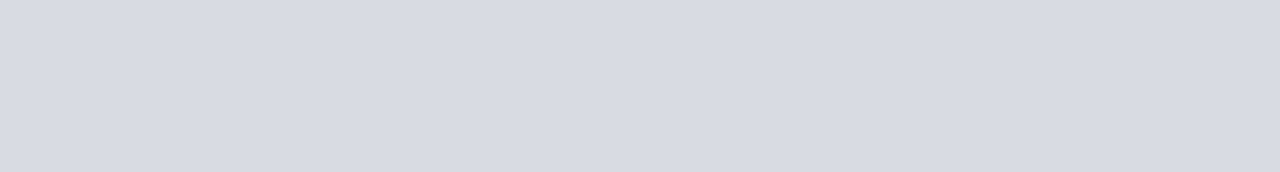
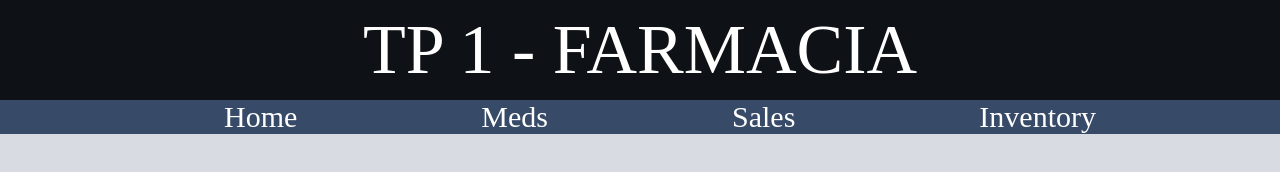
Before and after one commit to maxkmesana/JS_UTN_2024, a plain HTML site: page TP1-Chaldu/html/sales.html in a window 1280 px wide. Drawn offline with Linux system fonts and the light colour scheme.

Commit message:
Start sales.html

```diff
--- a/TP1-Chaldu/html/sales.html
+++ b/TP1-Chaldu/html/sales.html
@@ -7,6 +7,10 @@
     <title>Document</title>
 </head>
 <body>
-
+        <header>
+            <h1>TP 1 - FARMACIA</h1>
+        </header>
+        <div id="navbar"></div>
+    <script src="../script.js" type="module"></script>
 </body>
 </html>
```
